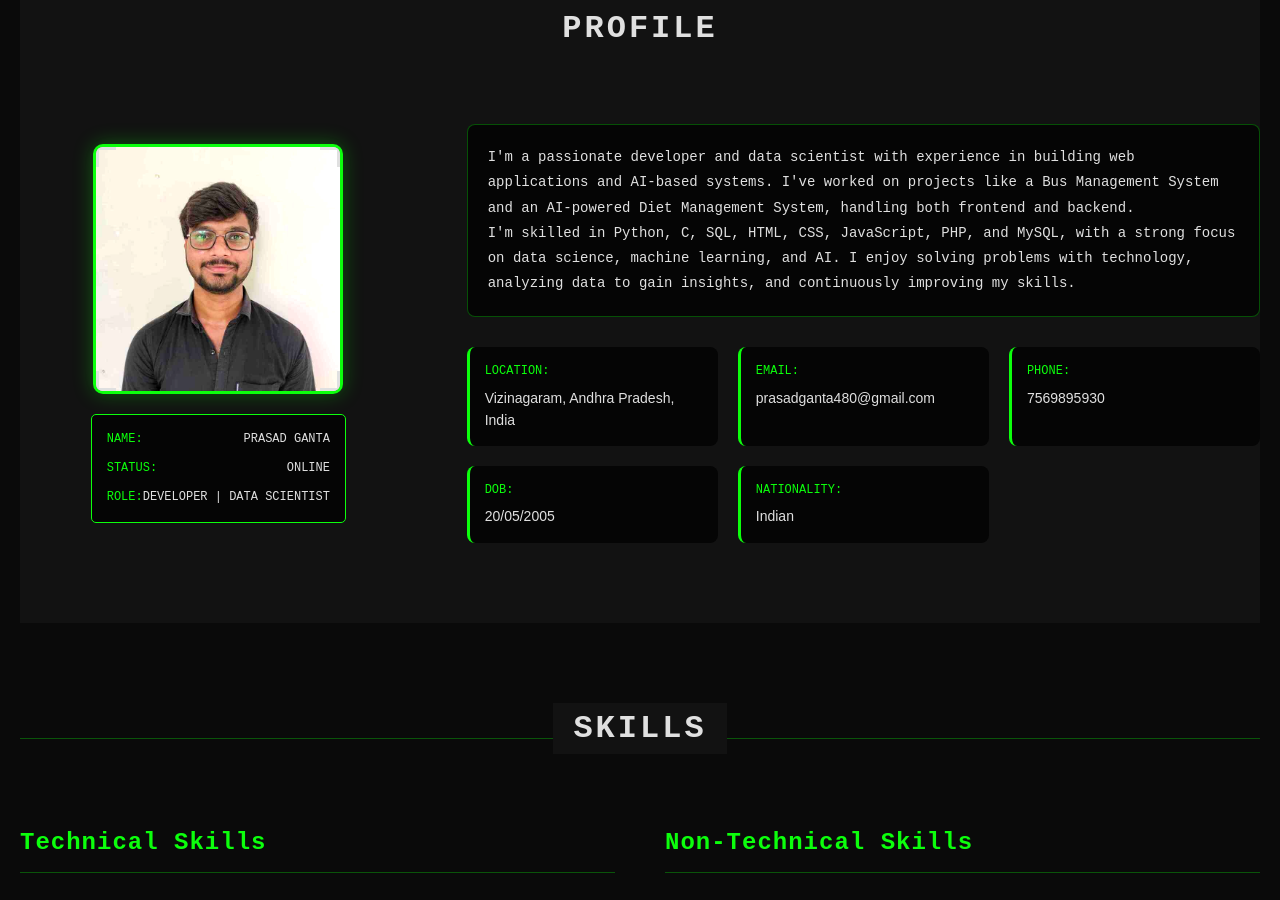
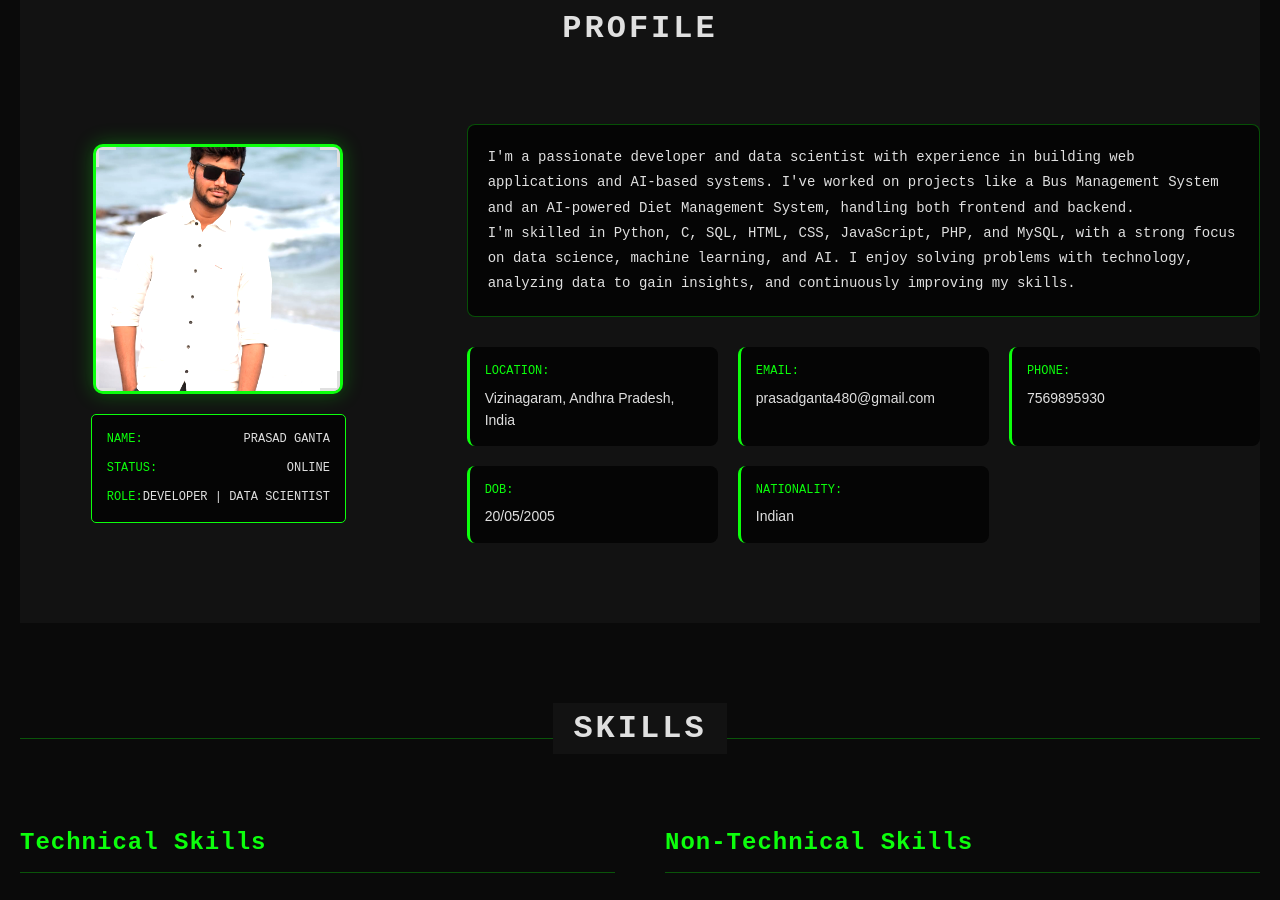
Before and after one commit to Prasad-ganta/prasadproto, a plain HTML site: page index.html in a window 1280 px wide. Shown: the part 877-1777 px from the top of the page. Drawn offline with nearby package versions, Linux system fonts and the light colour scheme.

Commit message:
Update index.html

```diff
--- a/index.html
+++ b/index.html
@@ -68,7 +68,7 @@
                     <div class="about-image">
                         <div class="profile-container">
                             <div class="profile-frame">
-                                <img src="prasadprotofoliaimage.jpeg" alt="Prasad Ganta" class="profile-img" id="profileImg">
+                                <img src="prasad2.jpg" alt="Prasad Ganta" class="profile-img" id="profileImg">
                                 <div class="profile-corner top-left"></div>
                                 <div class="profile-corner top-right"></div>
                                 <div class="profile-corner bottom-left"></div>
```
